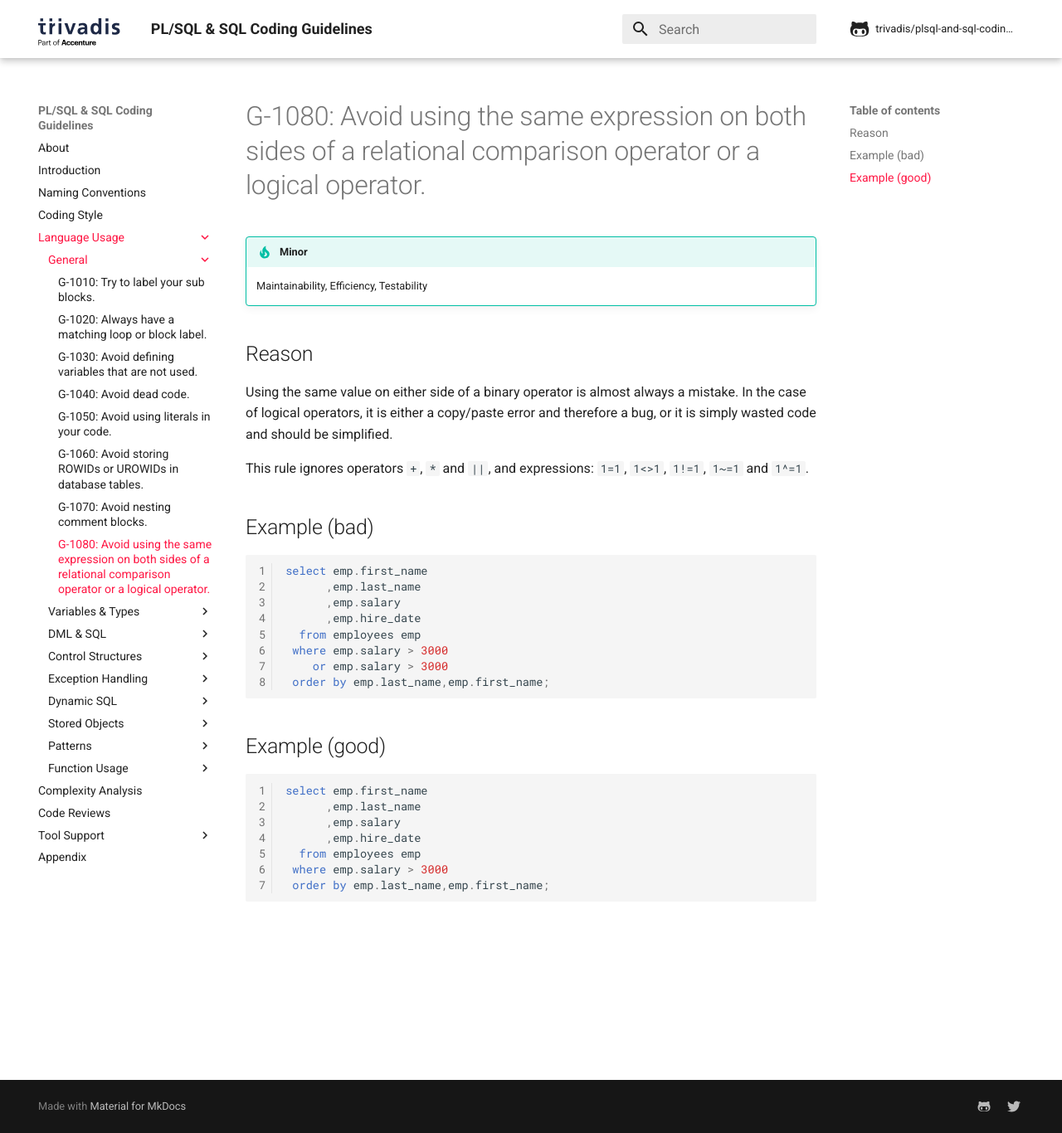
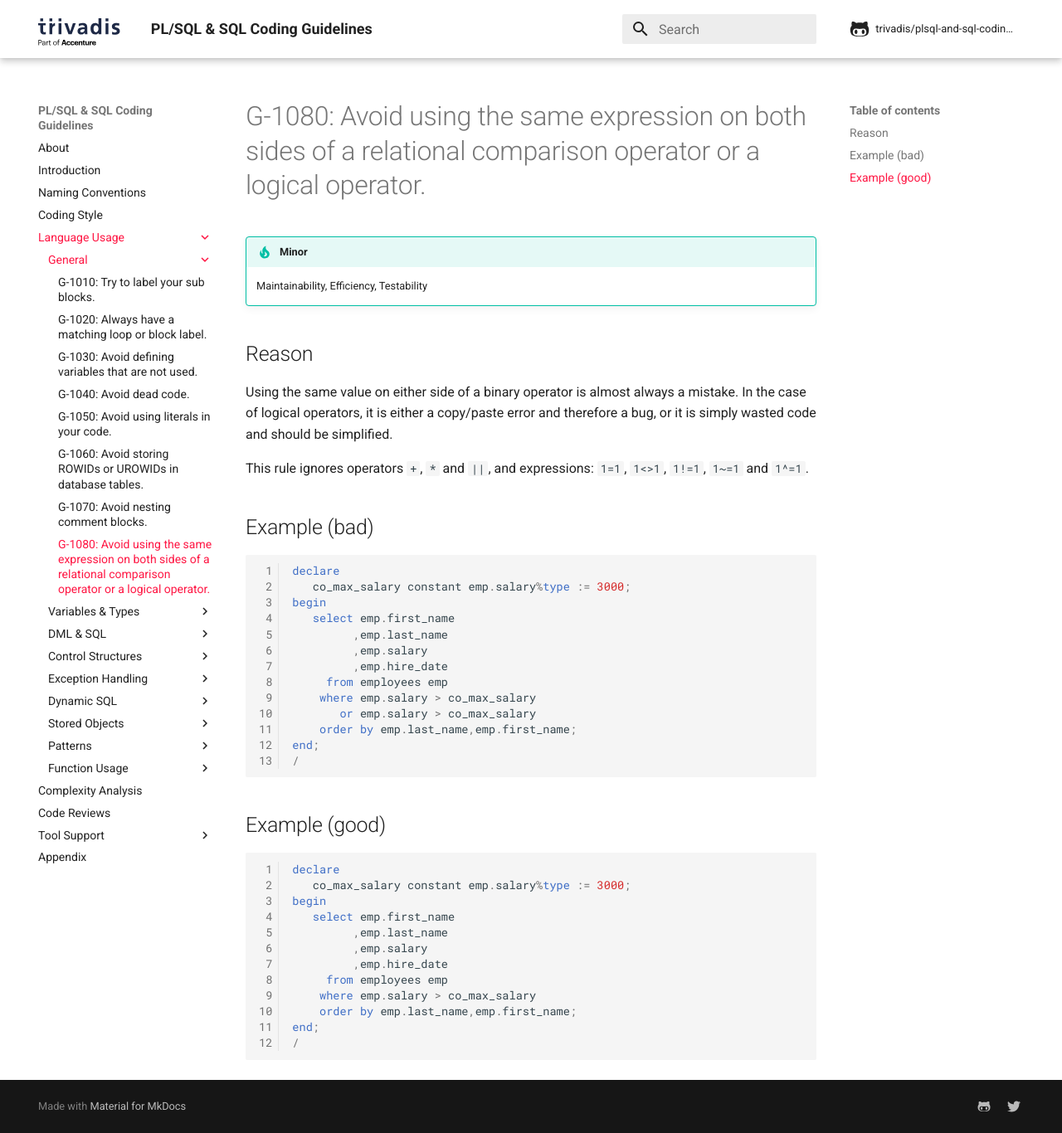
Before and after one commit to Trivadis/plsql-and-sql-coding-guidelines, an MkDocs documentation site: the page built from docs/4-language-usage/1-general/g-1080.md, in a window 1280 px wide and 1366 px high. Shown: the whole window at 83% size. Built offline with MkDocs 1.6.1 and Material for MkDocs 9.7.7, drawn with Linux system fonts in a browser that asks for light colours; comment, search, counter and statistics services are not loaded; the version menu is left out.

Commit message:
Fix violations of G-1050

````diff
--- a/docs/4-language-usage/1-general/g-1080.md
+++ b/docs/4-language-usage/1-general/g-1080.md
@@ -12,24 +12,34 @@ This rule ignores operators `+`, `*` and `||`, and expressions: `1=1`, `1<>1`, `
 ## Example (bad)
 
 ``` sql
-select emp.first_name
-      ,emp.last_name
-      ,emp.salary
-      ,emp.hire_date
-  from employees emp
- where emp.salary > 3000
-    or emp.salary > 3000
- order by emp.last_name,emp.first_name;
+declare
+   co_max_salary constant emp.salary%type := 3000;
+begin
+   select emp.first_name
+         ,emp.last_name
+         ,emp.salary
+         ,emp.hire_date
+     from employees emp
+    where emp.salary > co_max_salary
+       or emp.salary > co_max_salary
+    order by emp.last_name,emp.first_name;
+end;
+/
 ```
 
 ## Example (good)
 
 ``` sql
-select emp.first_name
-      ,emp.last_name
-      ,emp.salary
-      ,emp.hire_date
-  from employees emp
- where emp.salary > 3000
- order by emp.last_name,emp.first_name;
+declare
+   co_max_salary constant emp.salary%type := 3000;
+begin
+   select emp.first_name
+         ,emp.last_name
+         ,emp.salary
+         ,emp.hire_date
+     from employees emp
+    where emp.salary > co_max_salary
+    order by emp.last_name,emp.first_name;
+end;
+/
 ```
````
